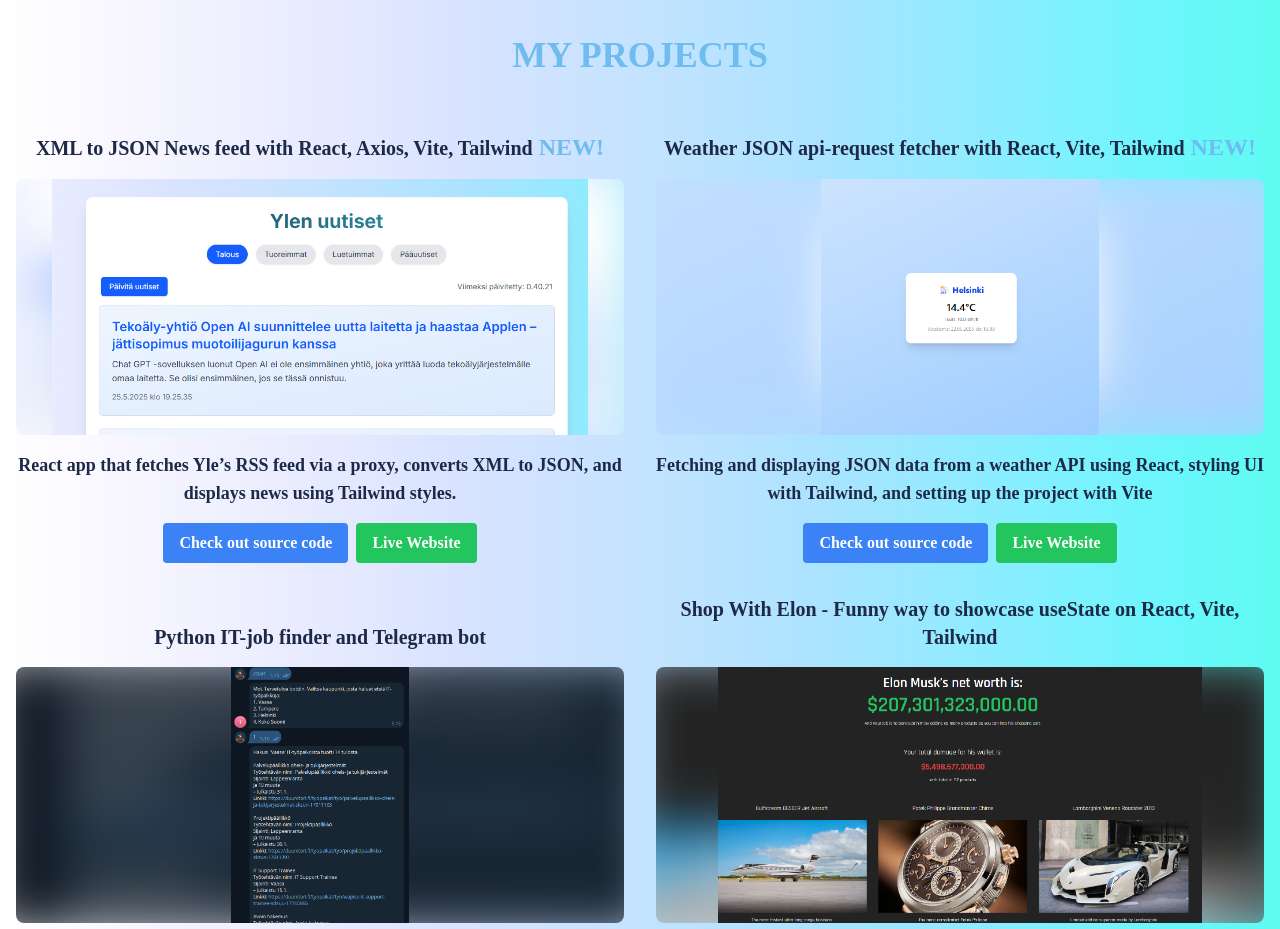
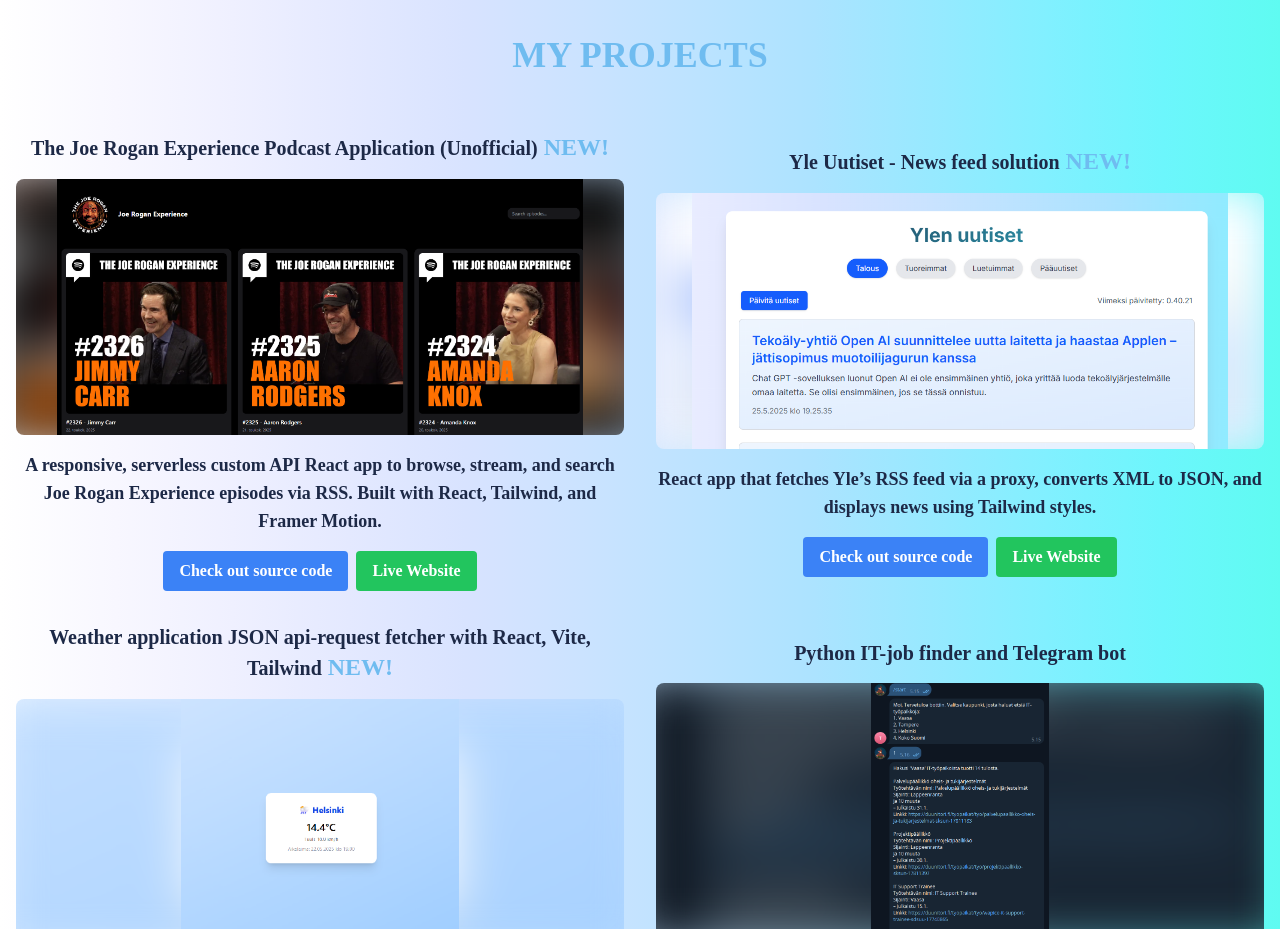
Before and after one commit to 0xjulius/it-portfolio, a React (Create React App) app: page / in a window 1280 px wide. Shown: the part 2940-3869 px from the top of the page. Built offline with nearby package versions, Linux system fonts and the light colour scheme.

Commit message:
update 17.1
added one more project

```diff
--- a/src/components/ProjectsNew.jsx
+++ b/src/components/ProjectsNew.jsx
@@ -18,11 +18,21 @@
 import project11 from "../images/project11.png";
 import project12 from "../images/project12.png";
 import project from "../images/project-main.png";
+import project19 from "../images/project19.png";
 
 const projects = [
   {
+    image: project19,
+    title: "The Joe Rogan Experience Podcast Application (Unofficial)",
+    description:
+      "A responsive, serverless custom API React app to browse, stream, and search Joe Rogan Experience episodes via RSS. Built with React, Tailwind, and Framer Motion.",
+    github: "https://github.com/0xjulius/jre-pods",
+    live: "https://jre-pods.vercel.app/",
+    badge: "NEW!",
+  },
+  {
     image: project18,
-    title: "XML to JSON News feed with React, Axios, Vite, Tailwind",
+    title: "Yle Uutiset - News feed solution",
     description:
       "React app that fetches Yle’s RSS feed via a proxy, converts XML to JSON, and displays news using Tailwind styles.",
     github: "https://github.com/0xjulius/xml-to-json-axios-react",
@@ -31,7 +41,8 @@
   },
   {
     image: project17,
-    title: "Weather JSON api-request fetcher with React, Vite, Tailwind",
+    title:
+      "Weather application JSON api-request fetcher with React, Vite, Tailwind",
     description:
       "Fetching and displaying JSON data from a weather API using React, styling UI with Tailwind, and setting up the project with Vite",
     github: "https://github.com/0xjulius/json-api-fetch-react",
```
Also changed, not shown: src/images/project19.png (added).
